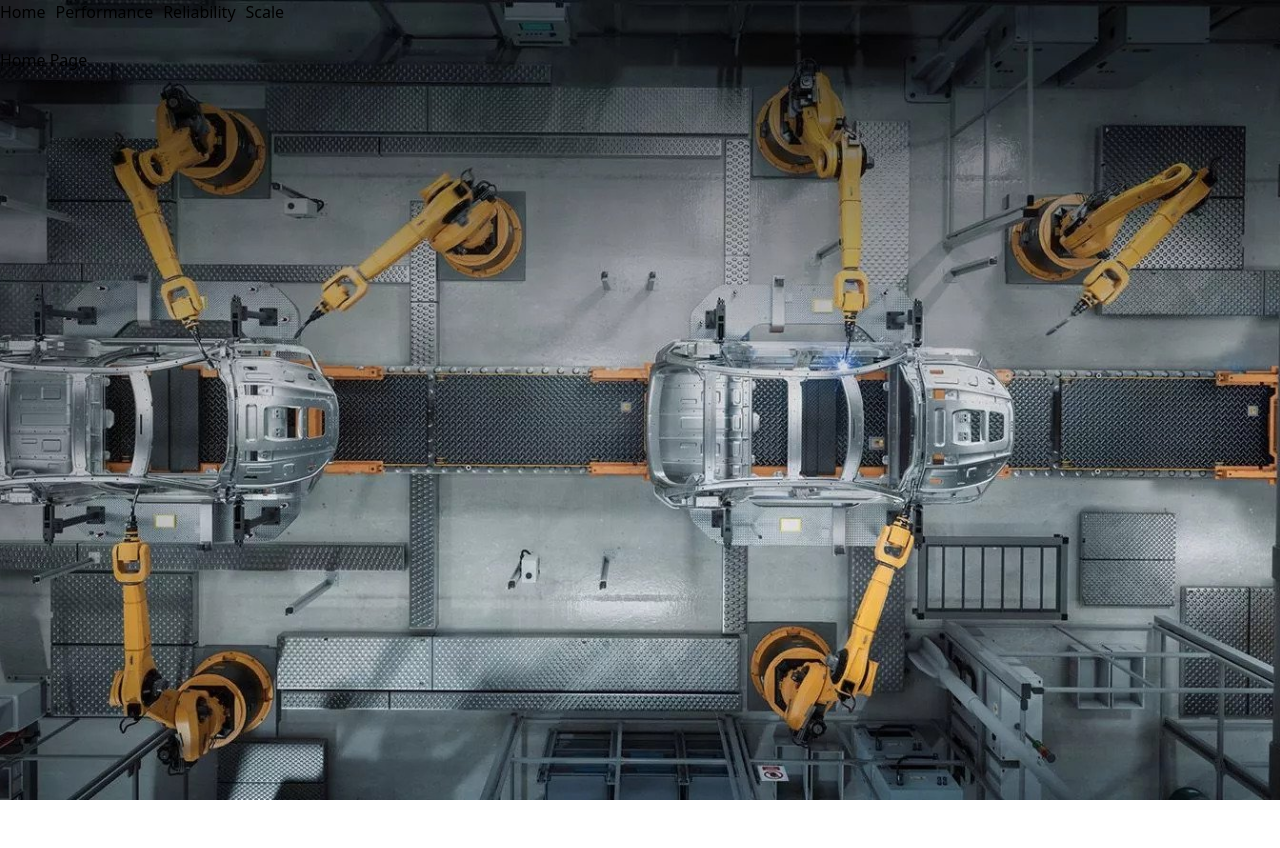
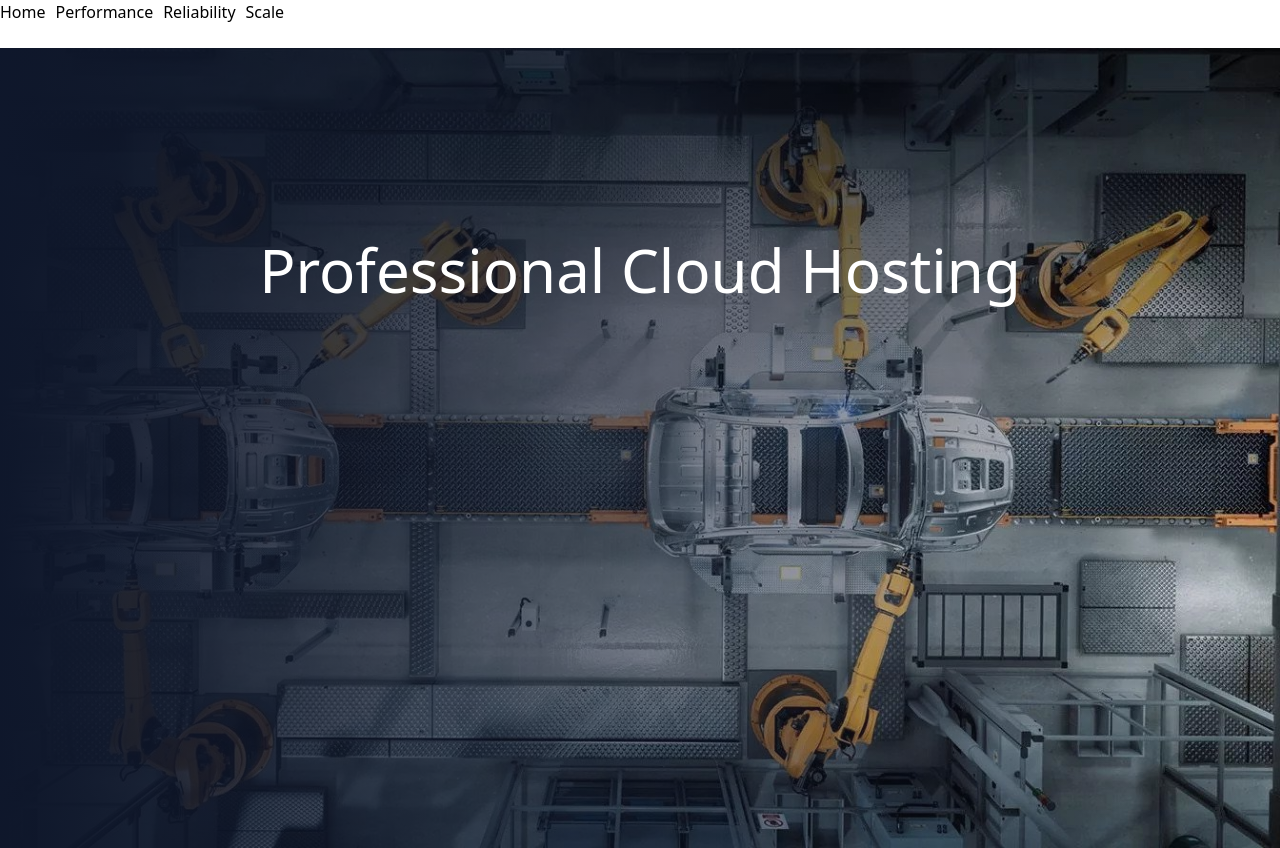
Before and after one commit to juanmiguel431/nextjs-corp, a Next.js app: page / in a window 1280 px wide. Before the commit the page ends 800 px from the top, so only its background shows below. Built offline with nearby package versions, Linux system fonts and the light colour scheme.

Commit message:
Hero component added.

```diff
--- a/src/app/page.tsx
+++ b/src/app/page.tsx
@@ -1,18 +1,14 @@
-import Image from 'next/image';
 import homeImg from '@public/home.jpg'
+import Hero from '@/components/Hero';
 
 export default function HomePage() {
   return (
     <div>
-      <h1>Home Page</h1>
-      <div className="absolute -z-10 inset-0">
-        <Image
-          src={homeImg}
-          alt="Care Factory"
-          fill
-          style={{ objectFit: 'cover' }}
-        />
-      </div>
+      <Hero
+        image={homeImg}
+        alt="Car Factory"
+        title="Professional Cloud Hosting"
+      />
     </div>
   );
 }
--- /dev/null
+++ b/src/components/Hero.tsx
@@ -0,0 +1,30 @@
+import Image, { StaticImageData } from 'next/image';
+
+type Props = {
+  image: StaticImageData;
+  alt: string;
+  title: string;
+}
+
+export default function Hero({ image, alt, title }: Readonly<Props>) {
+
+  return (
+    <div className="relative h-screen">
+      <div className="absolute -z-10 inset-0">
+        <Image
+          src={image}
+          alt={alt}
+          fill
+          style={{ objectFit: 'cover' }}
+        />
+        <div className="absolute inset-0 bg-gradient-to-r from-slate-900"></div>
+      </div>
+
+      <div className="pt-48 flex justify-center items-center">
+        <h1 className="text-white text-6xl">
+          {title}
+        </h1>
+      </div>
+    </div>
+  );
+}
```
